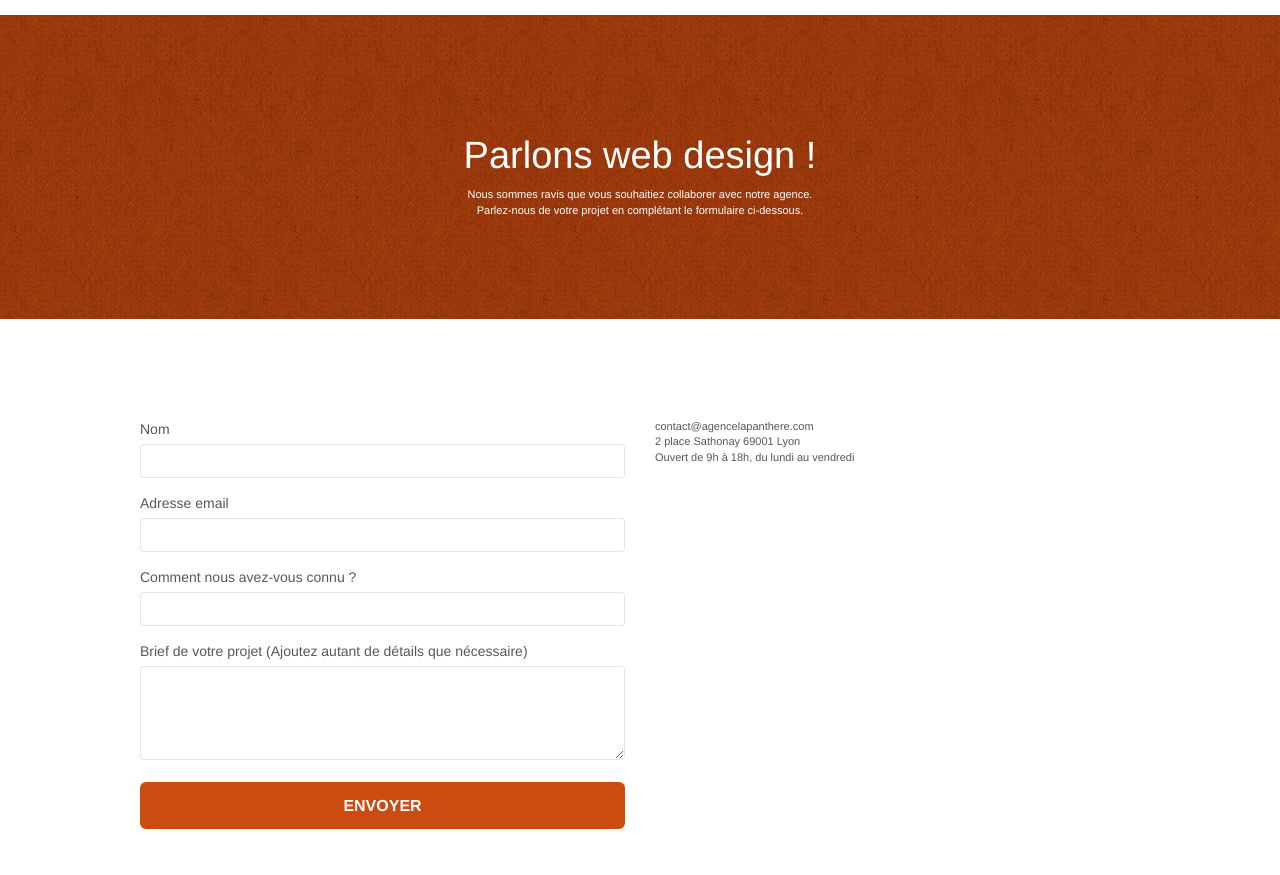
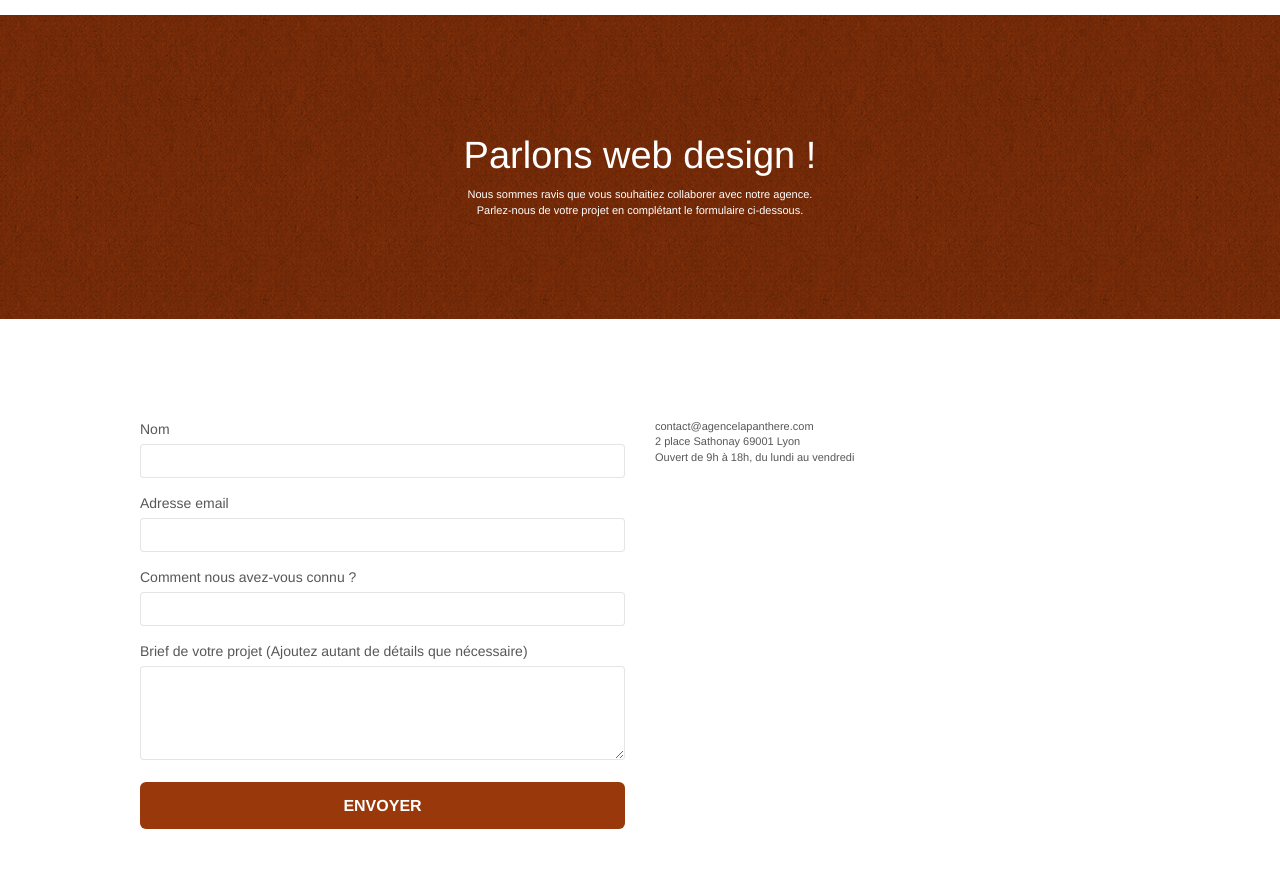
Before and after one commit to Douwdy/Projet-4, a plain HTML site: page page2.html in a window 1280 px wide. Shown: the part 77-952 px from the top of the page. Drawn offline with Linux system fonts and the light colour scheme.

Commit message:
Contrast Color Change

```diff
--- a/style.css
+++ b/style.css
@@ -770,7 +770,7 @@ h4 {
 }
 
 .bgc-atomic-tangerine {
-    background-color: #CB4B10;
+    background-color: #99380B;
 }
 
 .tc-white {
@@ -778,7 +778,7 @@ h4 {
 }
 
 .btn-atomic-tangerine {
-    background: #CB4B10;
+    background: #99380B;
     color: #FFFFFF!important;
 }
 
@@ -796,7 +796,7 @@ h4 {
 }
 
 .ltc-atomic-tangerine {
-    color: #CB4B10!important;
+    color: #99380B!important;
 }
 
 .ltc-atomic-tangerine:hover {
```
